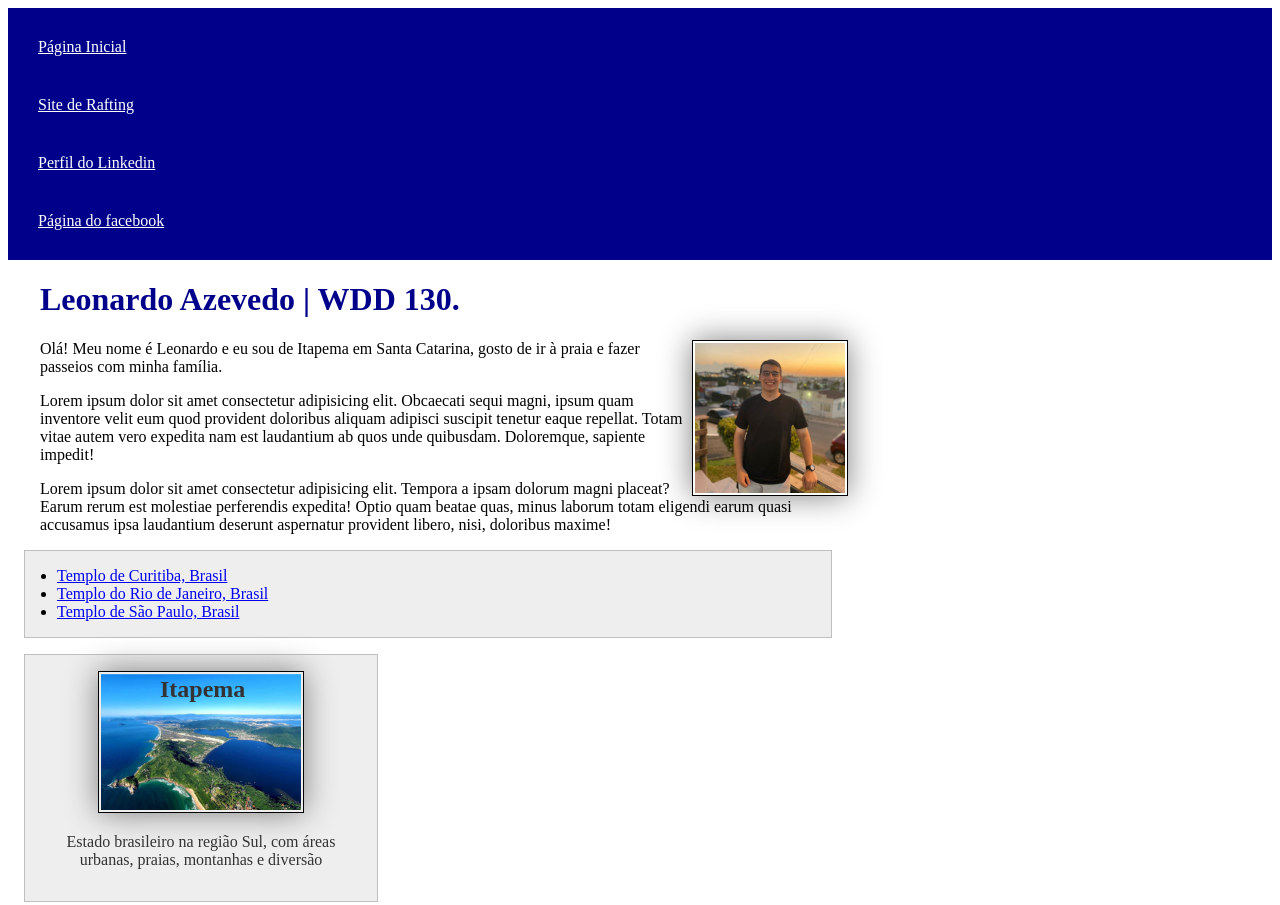
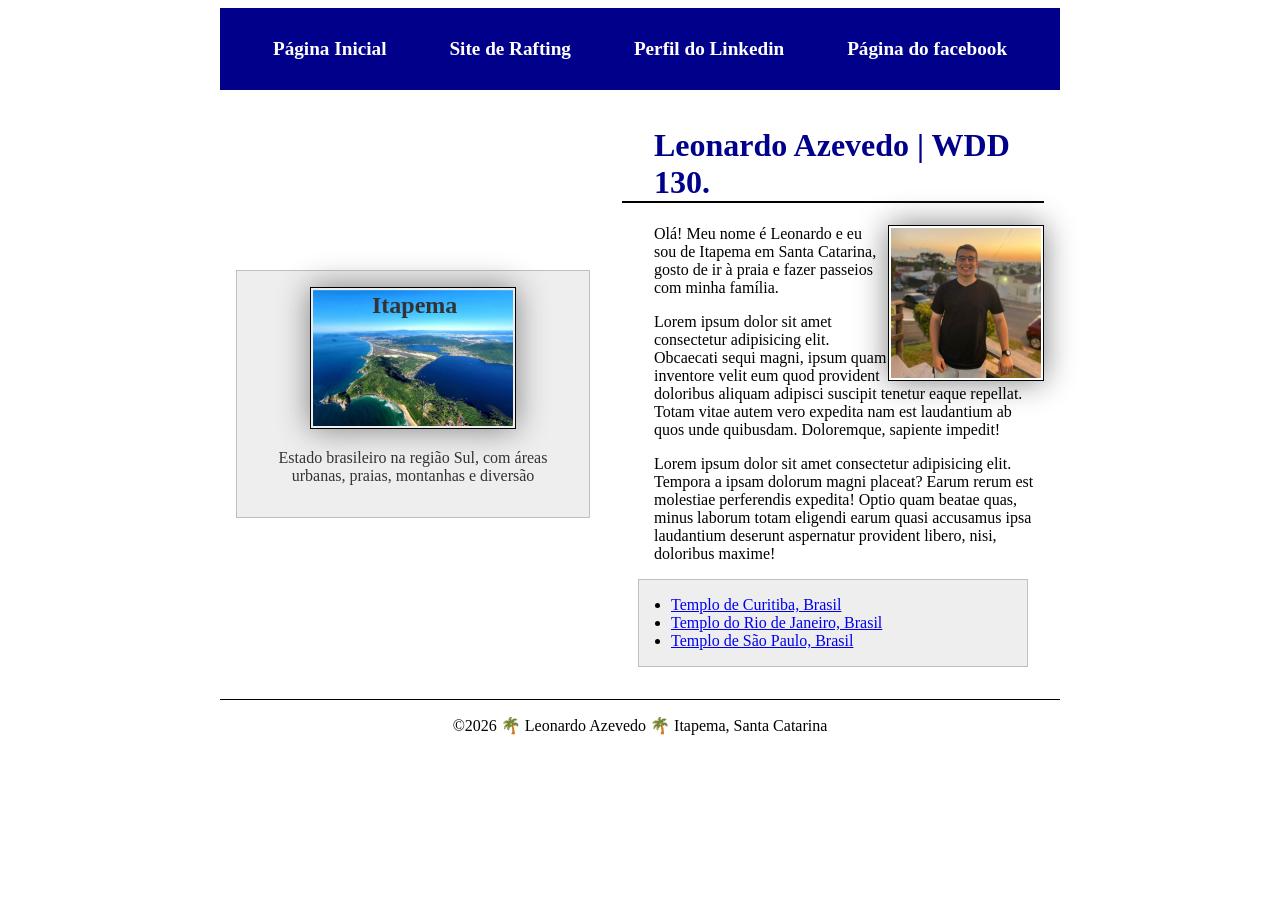
Before and after one commit to leonardogaaz/wdd130, a plain HTML site: page index.html in a window 1280 px wide. Shown: the top 905 px of the page. After the commit the page ends 800 px from the top, so only its background shows below. Drawn offline with Linux system fonts and the light colour scheme.

Commit message:
Atividade guiada da semana4

```diff
--- a/estilos/estilos.css
+++ b/estilos/estilos.css
@@ -11,16 +11,24 @@
 nav {
     background-color: var(--cor-principal);
     padding: 10px;
+    display: flex;
+    justify-content: space-evenly;
+    align-items: center;
 }
 
 nav a {
-    color: white;
     display: block;
     padding: 20px;
+    text-decoration: none;
+    font-size: 1.2rem;
+    font-weight: 700;
+    color: #fff;
+    /* abreviação para branco */
 }
 
 h1 {
     color: var(--cor-principal);
+    border-bottom: 2px solid black;
 }
 
 img {
@@ -33,10 +41,6 @@ img {
 
 p {
     padding: 0px;
-}
-
-main {
-    max-width: 840px;
 }
 
 aside {
@@ -84,3 +88,27 @@ footer {
 .indentacao {
     padding-left: 2rem;
 }
+
+header,
+footer,
+.grid {
+    max-width: 840px;
+    margin: 0 auto;
+}
+
+.grid {
+    display: grid;
+    align-items: center;
+}
+
+main {
+    grid-column: 2/3;
+    margin: 1rem;
+}
+
+aside {
+    width: 20rem;
+    position: relative;
+    grid-column: 1/2;
+    grid-row: 1/2;
+}
--- a/index.html
+++ b/index.html
@@ -21,10 +21,12 @@
 
         </nav>
     </header>
+    <div class="grid">
         <main>
             <h1 class="indentacao">Leonardo Azevedo | WDD 130.</h1>
             <img src="imagens/perfil.jpeg" alt="Olá, meu nome é Leonardo Azevedo" width="200">
-        <p class="indentacao">Olá! Meu nome é Leonardo e eu sou de Itapema em Santa Catarina, gosto
+            <p class="indentacao">Olá! Meu nome é Leonardo e eu sou de Itapema em Santa Catarina,
+                gosto
                 de ir à praia e
                 fazer passeios
                 com minha família.</p>
@@ -35,7 +37,8 @@
                 quibusdam. Doloremque, sapiente impedit!</p>
             <p class="indentacao">Lorem ipsum dolor sit amet consectetur adipisicing elit. Tempora a
                 ipsam dolorum magni
-            placeat? Earum rerum est molestiae perferendis expedita! Optio quam beatae quas, minus
+                placeat? Earum rerum est molestiae perferendis expedita! Optio quam beatae quas,
+                minus
                 laborum totam eligendi earum quasi accusamus ipsa laudantium deserunt aspernatur
                 provident libero, nisi, doloribus maxime!</p>
 
@@ -63,9 +66,12 @@
             <p>Estado
                 brasileiro na região Sul, com áreas urbanas, praias, montanhas e diversão</p>
         </aside>
+
+    </div>
     <footer>
         <p>&copy;2026 🌴 Leonardo Azevedo 🌴 Itapema, Santa Catarina</p>
     </footer>
 </body>
 
+
 </html>
```
Lines whose indentation alone changed are shown as unchanged.
